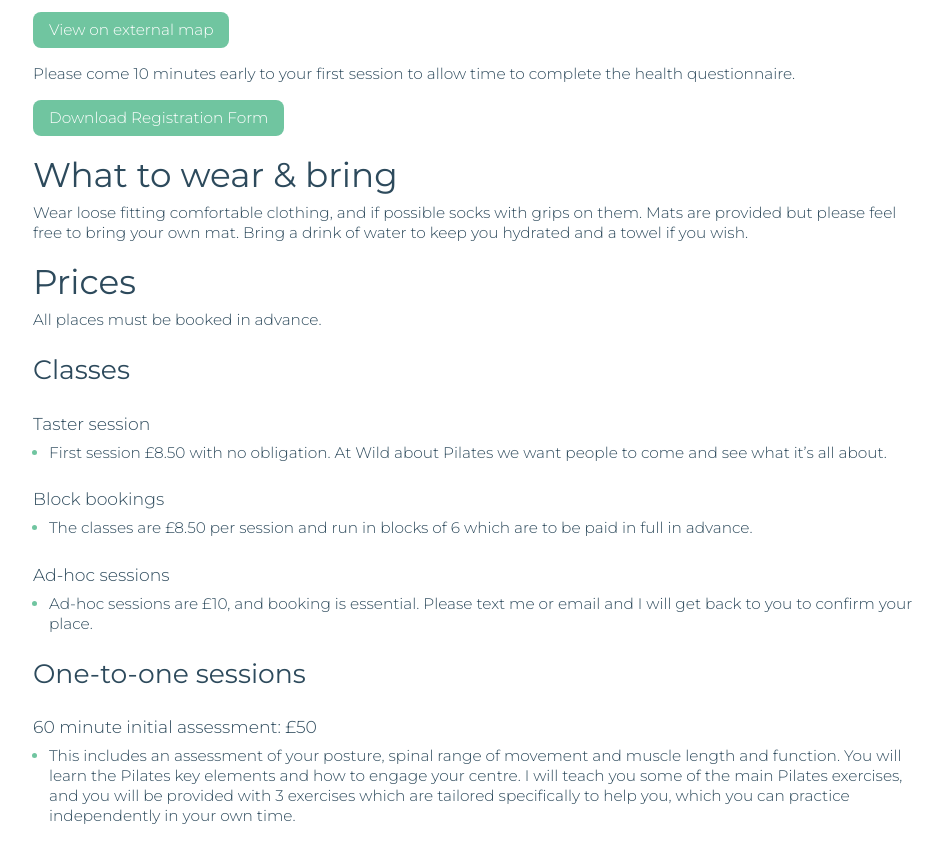
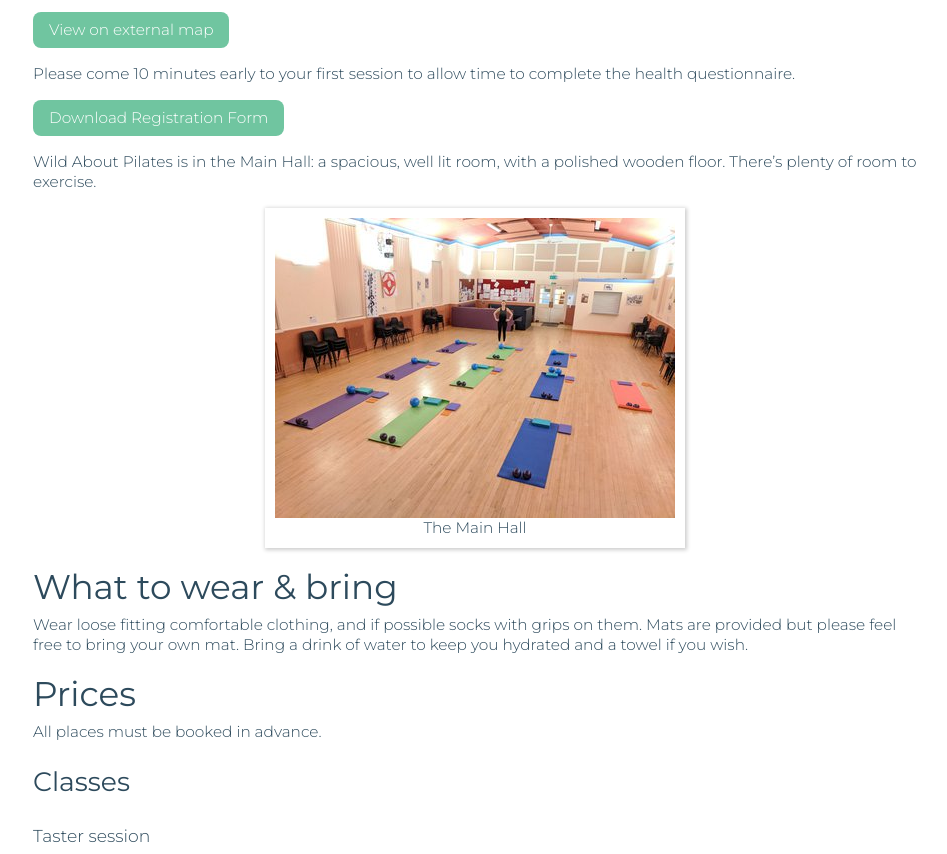
Before and after one commit to mikeraynham/wildaboutpilates, a Jekyll site: the page built from classes.md, in a window 1280 px wide, cut to the strip 628-1482 px from the top of the page. Shown: the whole strip, without its empty margins (165-1112 px from the left). Built offline with Jekyll 4.4.1, drawn with Linux system fonts in a browser that asks for light colours.

Commit message:
Improve photos
* Add script to optimise and resize photos.
* Add CSS to control photo sizes via media queries.
* Add border, caption, and drop-shadow.

```diff
--- /dev/null
+++ b/_includes/image.html
@@ -0,0 +1,13 @@
+<figure class="photo">
+    <a href="/images/{{ include.file }}-clean.jpg">
+    <img srcset="
+            /images/{{ include.file }}-200w.jpg 200w,
+            /images/{{ include.file }}-300w.jpg 300w,
+            /images/{{ include.file }}-400w.jpg 400w"
+         src="/images/{{ include.file }}-400w.jpg"
+         alt="{{ include.alt }}">
+    </a>
+    {%- if include.caption %}
+    <figcaption>{{ include.caption }}</figcaption>
+    {%- endif %}
+</figure>
--- a/_sass/_photo.scss
+++ b/_sass/_photo.scss
@@ -1,4 +1,24 @@
-.photo {
-    display: block;
-    margin: 0 auto;
+figure.photo {
+    display: table;
+    border: 10px solid white;
+    box-shadow: 1px 1px 4px 1px rgba(0,0,0,0.2);
+    margin: 0 auto 1rem auto;
+
+    img {
+        margin: 0 auto;
+        width: 200px;
+        display: table-caption;
+
+        @media (min-width: 43.75em) {
+            width: 300px;
+        }
+        @media (min-width: 56.25em) {
+            width: 400px;
+        }
+    }
+
+    figcaption {
+        display: table-row;
+        text-align: center;
+    }
 }
--- a/classes.md
+++ b/classes.md
@@ -15,6 +15,14 @@ Thursdays <time>18:00</time>-<time>19:00</time> and <time>19:15</time>-<time>20:
 Please come 10 minutes early to your first session to allow time to complete the health questionnaire.
 
 {% include registration_form.html %}
+
+Wild About Pilates is in the Main Hall: a spacious, well lit room, with a polished wooden floor.  There's plenty of room to exercise.
+
+{% include image.html
+    file="wild-about-pilates-morton-hall"
+    alt="Photo of the main hall at Morton Hall Community Centre"
+    caption="The Main Hall"
+%}
 
 ## What to wear & bring
 
```
Also changed, not shown: about.md (+5 -7 lines), images/wild-about-pilates-chrissie-wild-400w.jpg (added), images/wild-about-pilates-morton-hall-200w.jpg (added), images/wild-about-pilates-morton-hall-300w.jpg (added), images/wild-about-pilates-morton-hall-400w.jpg (added), images/wild-about-pilates-morton-hall-clean.jpg (added), images/wild-about-pilates-morton-hall-original.jpg (added), 1 other file.
